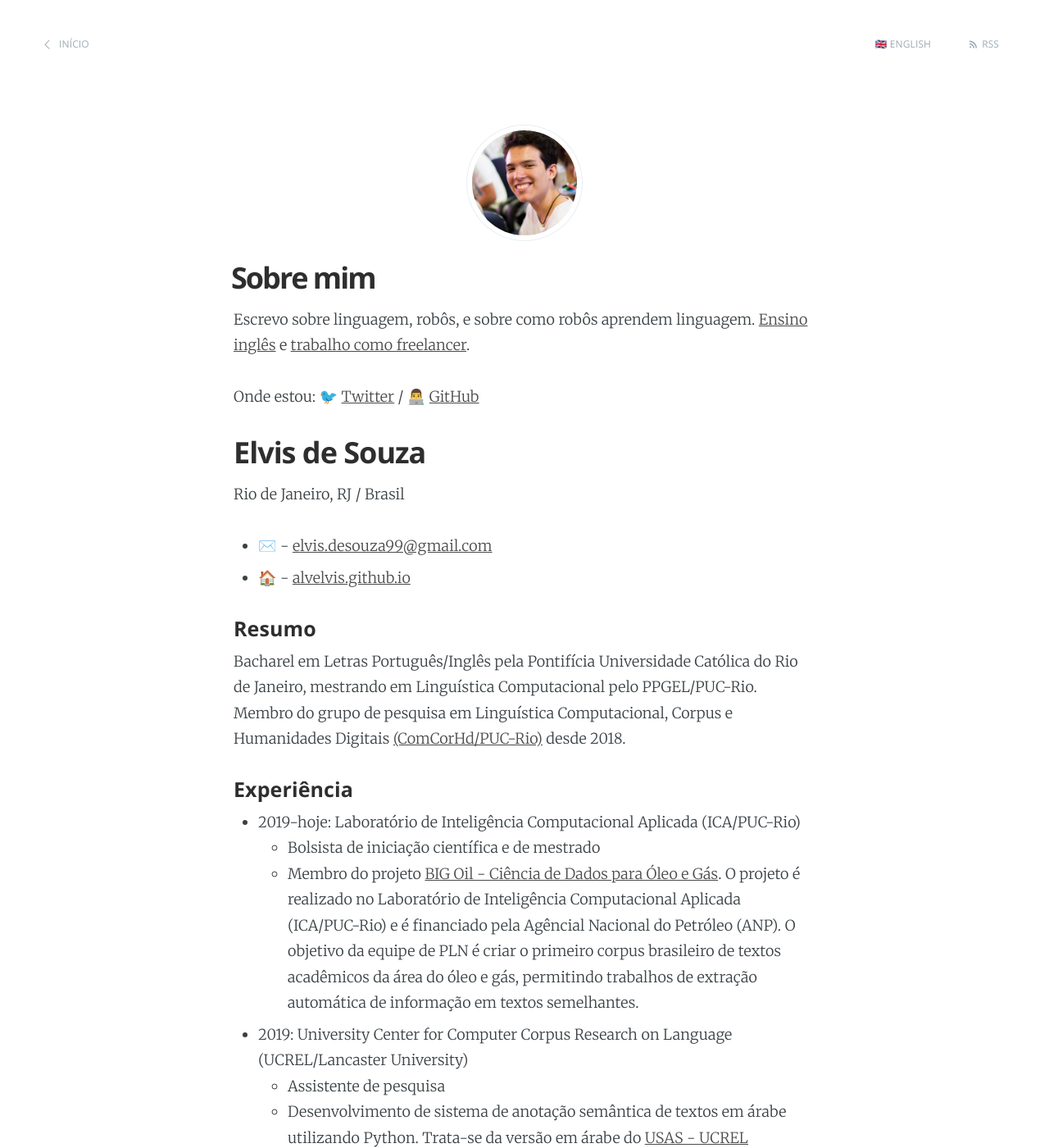
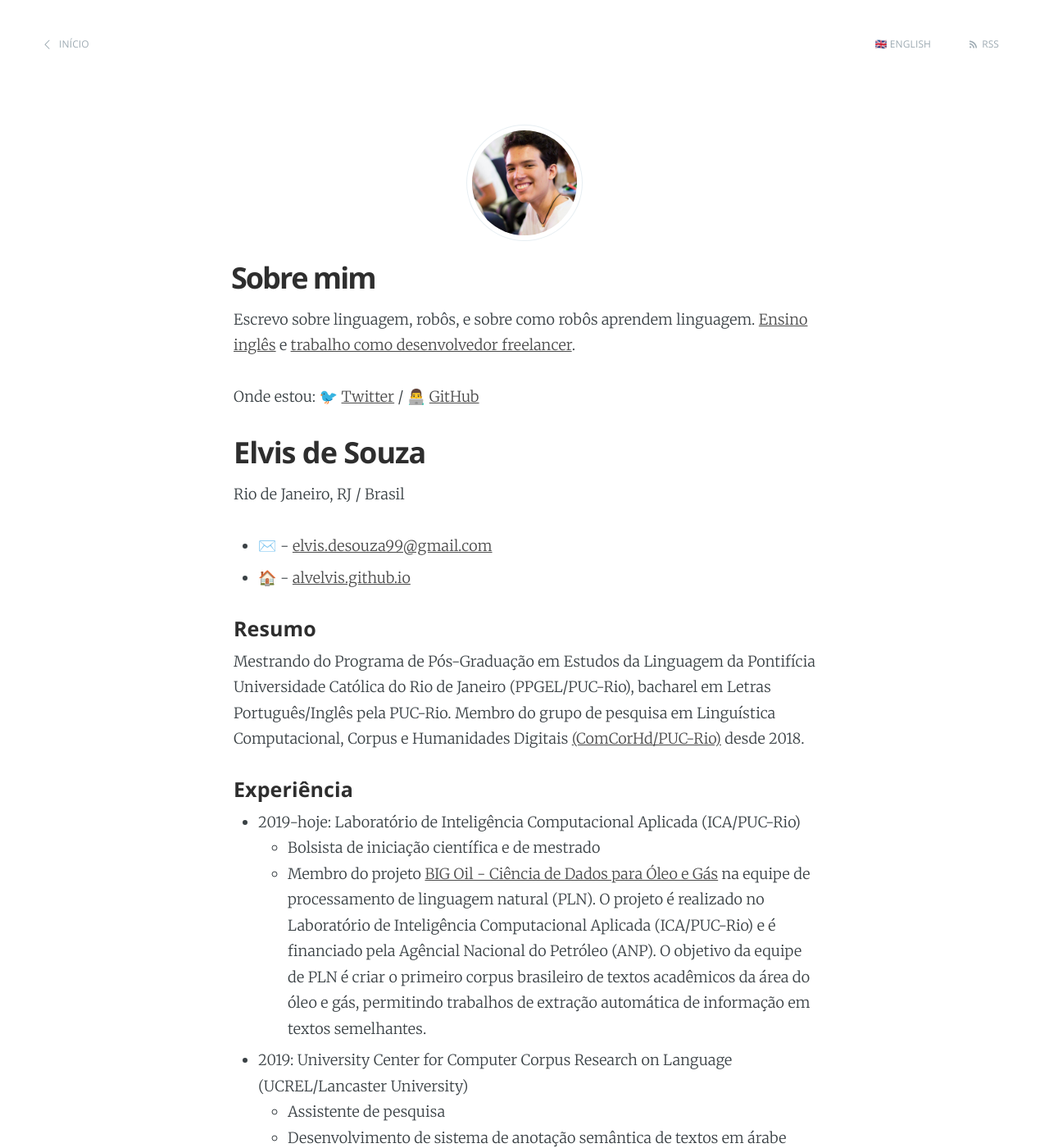
Before and after one commit to alvelvis/alvelvis.github.io, a Jekyll site: the page built from sobre.md, in a window 1280 px wide and 1400 px high. Shown: the whole window at 82% size. Built offline with Jekyll 4.4.1, drawn with Linux system fonts in a browser that asks for light colours; some of the changed text lies outside the part shown.

Commit message:
first post

```diff
--- a/_config.yml
+++ b/_config.yml
@@ -11,19 +11,28 @@
 google_analytics: "UA-XXXXXXXX-X"
 plugins: [jekyll-paginate]
 
-shortdesc: "Pós-graduando, professor de inglês e desenvolvedor"
+about: 'sobre'
+english: 'aprenda-ingles'
+freela: 'freela'
+
+shortdesc: "Pós-graduando, professor de inglês particular e desenvolvedor freelancer"
 authordesc: "Escrevo sobre linguagem, robôs, e sobre como robôs aprendem linguagem."
 authordescen: "I write about language, robots. and how robots learn language."
 authordesc2: Pós-graduando em Linguística Computacional no PPGEL/PUC-Rio. Entendo um pouco de linguagem, de robôs, e de como robôs aprendem linguagem.
-profdesc: Bacharel em Letras Português/Inglês pela Pontifícia Universidade Católica do Rio de Janeiro, mestrando em Linguística Computacional pelo PPGEL/PUC-Rio. Membro do grupo de pesquisa em Linguística Computacional, Corpus e Humanidades Digitais [(ComCorHd/PUC-Rio)](http://comcorhd.letras.puc-rio.br) desde 2018.
-skills: "
+profdesc: Mestrando do Programa de Pós-Graduação em Estudos da Linguagem da Pontifícia Universidade Católica do Rio de Janeiro (PPGEL/PUC-Rio), bacharel em Letras Português/Inglês pela PUC-Rio. Membro do grupo de pesquisa em Linguística Computacional, Corpus e Humanidades Digitais [(ComCorHd/PUC-Rio)](http://comcorhd.letras.puc-rio.br) desde 2018.
+
+generalskills: "
 \n- Comunicação eficiente e não violenta
 \n- Capacidade de liderança e de trabalho em equipe
 \n- Inglês fluente, excelente escrita e experiência com pesquisa no âmbito acadêmico
+"
+specificskills: "
+\n- Conhecimento de diversas linguagem de programação
 \n- Desenvolvimento back-end (Python, Flask/Django) e front-end (Web e PWA com JavaScript)
 \n- Conhecimento de infraestrutura web (Apache), aprendizado de máquina, Linux e Git
 \n- Usuário experiente e incansável das ferramentas de busca on-line
 "
+
 portfolio: "
 \n- Tronco
 \n\t- Aplicativo de bloco de notas e tarefas multiplataforma
--- a/sobre.md
+++ b/sobre.md
@@ -3,7 +3,7 @@
 title: Sobre mim
 ---
 
-{{site.authordesc}} <a href='/english'>Ensino inglês</a> e <a href='/freela'>trabalho como freelancer</a>.
+{{site.authordesc}} <a href='{{site.english | relative_url}}'>Ensino inglês</a> e <a href='{{site.freela | relative_url}}'>trabalho como desenvolvedor freelancer</a>.
 
 Onde estou: 🐦 [Twitter](https://twitter.com/alveselvis2) / 👨‍💻 [GitHub](http://github.com/alvelvis)
 
@@ -22,7 +22,7 @@
 
 - 2019-hoje: Laboratório de Inteligência Computacional Aplicada (ICA/PUC-Rio)
     - Bolsista de iniciação científica e de mestrado
-    - Membro do projeto [BIG Oil - Ciência de Dados para Óleo e Gás](http://petroles.ica.ele.puc-rio.br). O projeto é realizado no Laboratório de Inteligência Computacional Aplicada (ICA/PUC-Rio) e é financiado pela Agêncial Nacional do Petróleo (ANP). O objetivo da equipe de PLN é criar o primeiro corpus brasileiro de textos acadêmicos da área do óleo e gás, permitindo trabalhos de extração automática de informação em textos semelhantes.
+    - Membro do projeto [BIG Oil - Ciência de Dados para Óleo e Gás](http://petroles.ica.ele.puc-rio.br) na equipe de processamento de linguagem natural (PLN). O projeto é realizado no Laboratório de Inteligência Computacional Aplicada (ICA/PUC-Rio) e é financiado pela Agêncial Nacional do Petróleo (ANP). O objetivo da equipe de PLN é criar o primeiro corpus brasileiro de textos acadêmicos da área do óleo e gás, permitindo trabalhos de extração automática de informação em textos semelhantes.
 - 2019: University Center for Computer Corpus Research on Language (UCREL/Lancaster University)
     - Assistente de pesquisa
     - Desenvolvimento de sistema de anotação semântica de textos em árabe utilizando Python. Trata-se da versão em árabe do [USAS - UCREL Semantic Analysis System](http://ucrel.lancs.ac.uk/usas/). O projeto se desenvolveu em parceria com as Zayed University e New York Abu Dhabi University.
@@ -35,15 +35,17 @@
 - 2018: Núcleo de Orientação e Apoio Psicopedagógico (NOAP/PUC-Rio)
     - Voluntário da equipe de Leitura e Escrita
     - Apoio a alunos de diferentes cursos da Universidade com necessidade de aprimoramento das suas habilidades de leitura e escrita acadêmicas.
-- 2017: Secretaria Municipal de Educação - SME/Rio de Janeiro
+- 2017: Secretaria Municipal de Educação - Rio de Janeiro
     - Bolsista de iniciação à docência pela CAPES
     - Atuação como professor assistente de Língua Portuguesa para os 6º e 7º anos do Ensino Fundamental II em escola da rede municipal da cidade do Rio de Janeiro.
 
 #### Educação
 
-- 2021-hoje: Mestrado no Programa de Pós-Graduação em Estudos da Linguagem - PPGEL/PUC-Rio
+- 2021-hoje: Mestrado no Programa de Pós-Graduação em Estudos da Linguagem da Pontifícia Universidade Católica do Rio de Janeiro (PPGEL/PUC-Rio)
     - [Aprovado em 1º lugar](https://tronco.ga/media/APROVADOS_NA_3A_ETAPA_-_MESTRADO.pdf)
     - Bolsista pela CAPES e ICA/PUC-Rio
+- 2017-2020: Bacharelado em Letras Português/Inglês pela Pontifícia Universidade Católica do Rio de Janeiro (PUC-Rio)
+    - Bolsista pelo ProUni
 - 2020: Curso "Formação em processamento de corpos, PLN, anotação, e estatística", parte do projeto [BILLIG](https://billig.fcsh.unl.pt/), ministrado pela profa. Diana Santos da Universidade de Oslo
     - Carga horária: [20 horas](https://tronco.ga/media/certificadoElvisBILLIG.pdf)
 - 2019: Disciplina "Introdução à Interação Humano-Computador", do Departamento de Informática da PUC-Rio
@@ -52,14 +54,16 @@
     - Carga horária: [45 horas](https://tronco.ga/media/CCE_IA2.pdf)
 - 2019: Curso "Inteligência Artificial I (IA I)", do Laboratório de Inteligência Computacional Aplicada, concluído pela CCE/PUC-Rio
     - Carga horária: [45 horas](https://tronco.ga/media/CCE_IA1.pdf)
-- 2017-2020: Bacharelado em Letras Português/Inglês concluído pela Pontifícia Universidade Católica do Rio de Janeiro/PUC-Rio
-    - Bolsista pelo ProUni
 - 2014-2016: Ensino médio no Colégio de São Bento do Rio de Janeiro
     - Bolsista integral pelo [ISMART - Instituto Social para Motivar, Apoiar e Reconhecer Talentos](https://ismart.org.br)
 
-#### Habilidades
+#### Habilidades gerais
 
-{{site.skills}}
+{{site.generalskills}}
+
+#### Habilidades específicas
+
+{{site.specificskills}}
 
 #### Portfólio
 
```
Also changed, not shown: aprenda-ingles.md (renamed from english.md, +2 -2 lines), freela.md (+3 -3 lines), index.html (+3 -6 lines).
